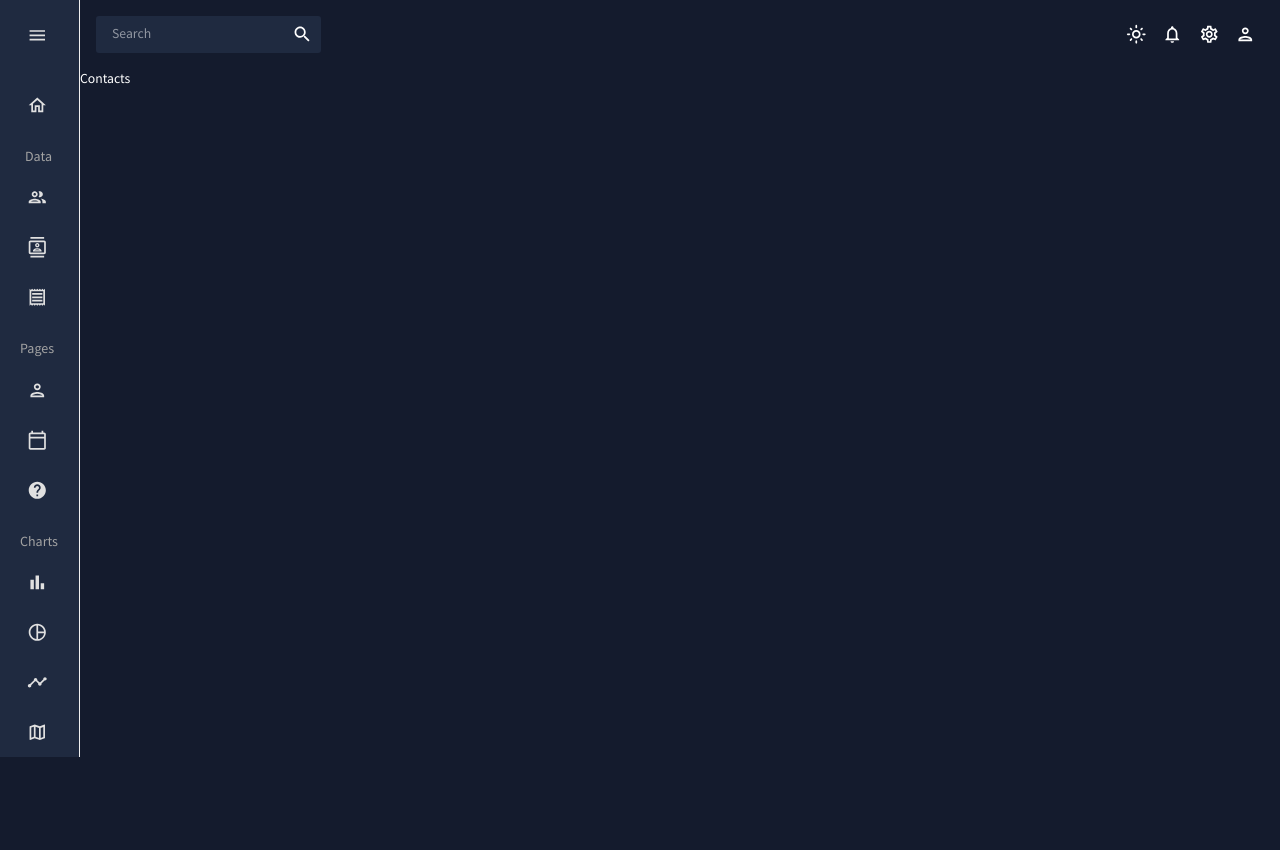
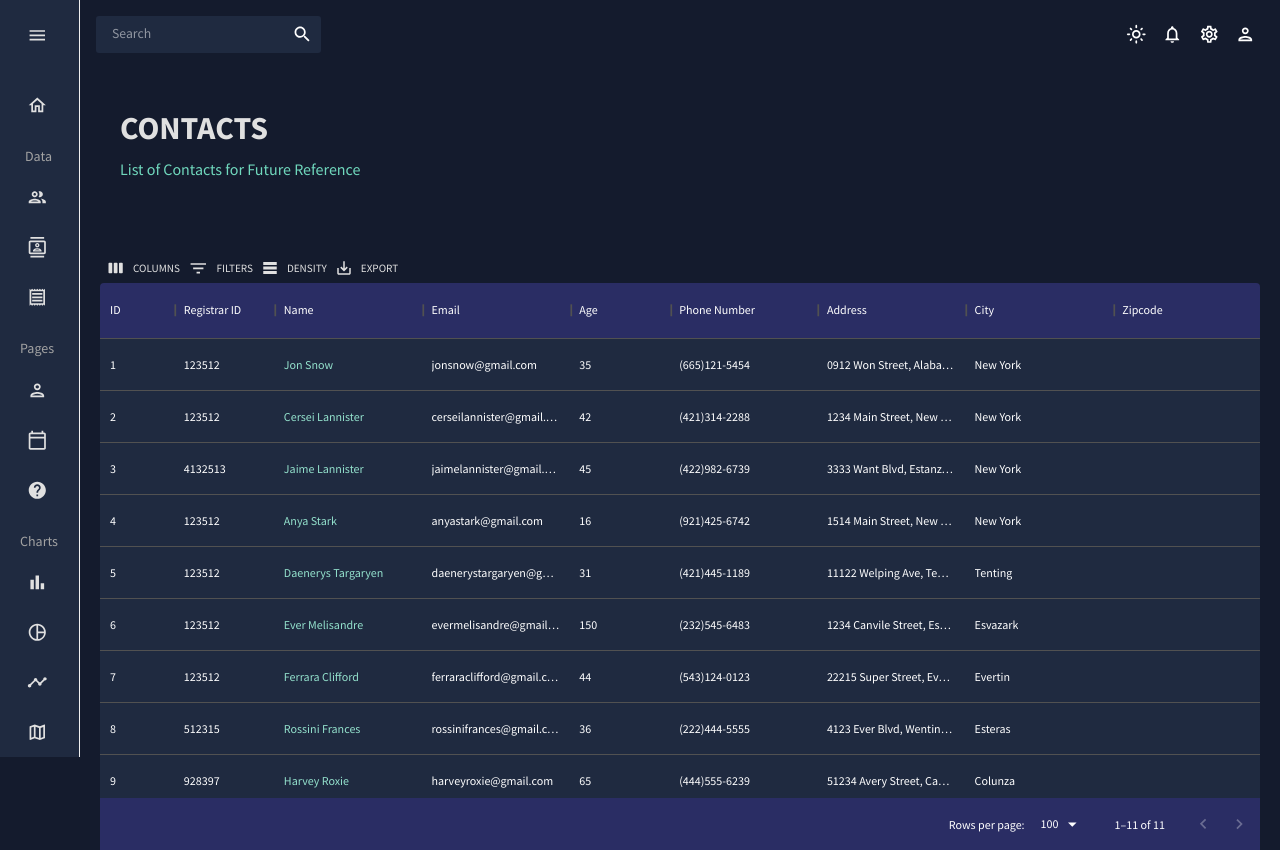
Before and after one commit to DragonflyPie/dashboard, a React (Create React App) app: page /contacts in a window 1280 px wide. Before the commit the page ends 800 px from the top, so only its background shows below. Built offline with nearby package versions, Linux system fonts and the light colour scheme.

Commit message:
feat: implement contacts

```diff
--- a/src/scenes/contacts/Contacts.tsx
+++ b/src/scenes/contacts/Contacts.tsx
@@ -1,7 +1,99 @@
-import React from "react";
+import { Box, useTheme } from "@mui/material";
+import { DataGrid, GridColDef, GridToolbar } from "@mui/x-data-grid";
 
-const Contacts = () => {
-  return <div>Contacts</div>;
+import { tokens } from "../../theme";
+import Header from "../../components/Header";
+import { mockDataContacts } from "../../data/mockData";
+
+const Team = () => {
+  const theme = useTheme();
+  const colors = tokens(theme.palette.mode);
+
+  const columns: GridColDef[] = [
+    { field: "id", headerName: "ID", flex: 0.5 },
+    { field: "registrarId", headerName: "Registrar ID" },
+    {
+      field: "name",
+      headerName: "Name",
+      flex: 1,
+      cellClassName: "name-column-cell",
+    },
+    {
+      field: "email",
+      headerName: "Email",
+      flex: 1,
+    },
+    {
+      field: "age",
+      headerName: "Age",
+      type: "number",
+      headerAlign: "left",
+      align: "left",
+    },
+    {
+      field: "phone",
+      headerName: "Phone Number",
+      flex: 1,
+    },
+    {
+      field: "address",
+      headerName: "Address",
+      flex: 1,
+    },
+    {
+      field: "city",
+      headerName: "City",
+      flex: 1,
+    },
+    {
+      field: "zipcode",
+      headerName: "Zipcode",
+      flex: 1,
+    },
+  ];
+
+  return (
+    <Box m="20px">
+      <Header
+        title="contacts"
+        subtitle="List of Contacts for Future Reference"
+      />
+      <Box
+        mt="40px"
+        height="75vh"
+        sx={{
+          "& .MuiDataGrid-root": {
+            border: "none",
+          },
+          "& .MuiDataGrid-cell": {
+            borderBottom: "none",
+          },
+          "& .name-column-cell": {
+            color: colors.greenAccent[300],
+          },
+          "& .MuiDataGrid-columnHeaders": {
+            backgroundColor: colors.blueAccent[800],
+          },
+          "& .MuiDataGrid-virtualScroller": {
+            backgroundColor: colors.primary[400],
+          },
+          "& .MuiDataGrid-footerContainer": {
+            borderTop: "none",
+            backgroundColor: colors.blueAccent[800],
+          },
+          "& .MuiDataGrid-toolbarContainer .MuiButton-text": {
+            color: colors.grey[100],
+          },
+        }}
+      >
+        <DataGrid
+          rows={mockDataContacts}
+          columns={columns}
+          components={{ Toolbar: GridToolbar }}
+        />
+      </Box>
+    </Box>
+  );
 };
 
-export default Contacts;
+export default Team;
```
